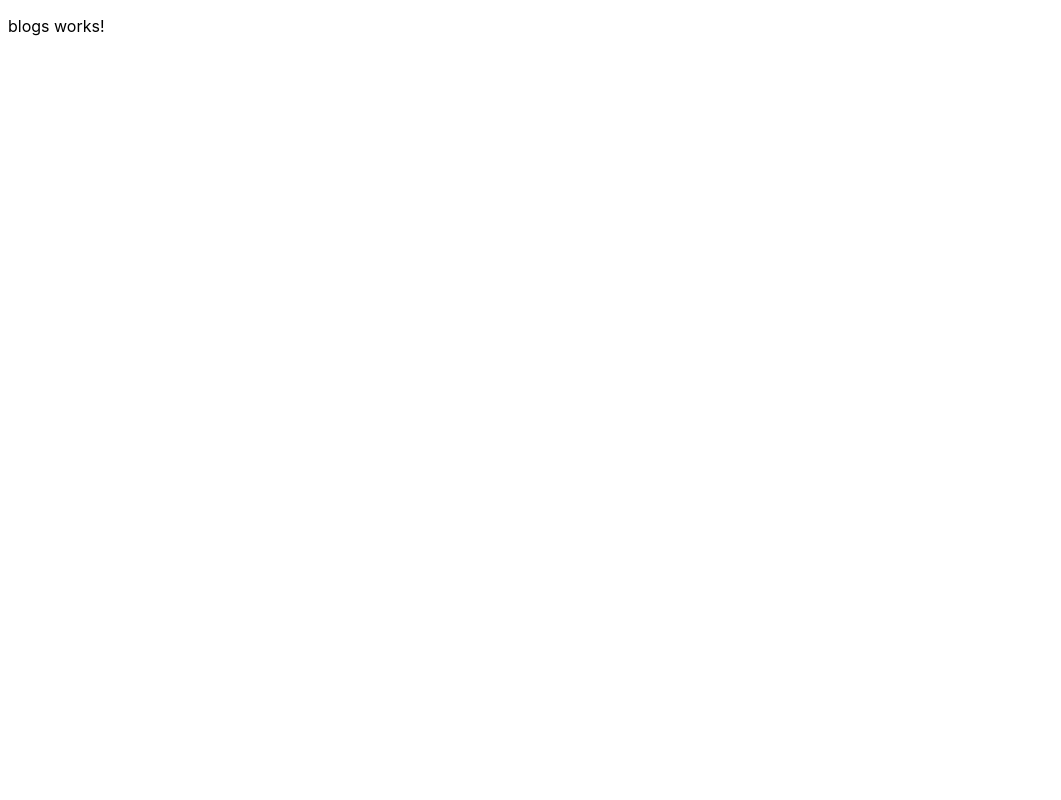
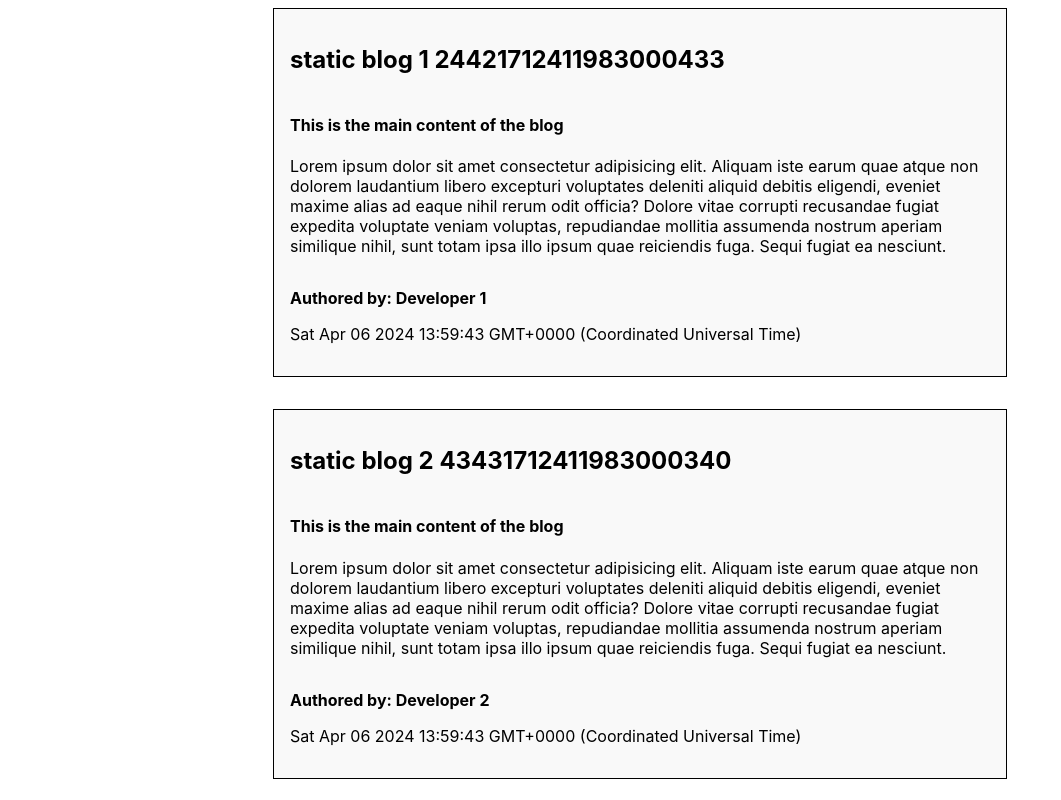
Before and after one commit to pankaj485/static-blog-angular, an Angular app: page /blogs in a window 1280 px wide. Shown: the top 800 px of the page, without its empty margins (0-1061 px from the left). Built offline with nearby package versions, Linux system fonts and the light colour scheme.

Commit message:
implement basic blog layout with static data

```diff
--- a/src/app/blogs/blogs.component.html
+++ b/src/app/blogs/blogs.component.html
@@ -1 +1,42 @@
-<p>blogs works!</p>
+<!-- <h1>Blogs</h1> -->
+
+<section id="blogsSection">
+  @for(blog of blogPosts; track blog.id){
+
+  <div
+    class="blogcard"
+    style="
+      display: flex;
+      flex-direction: column;
+      max-width: 700px;
+      margin: auto;
+      border: 1px solid black;
+      padding: 1rem;
+      margin-bottom: 2rem;
+      background-color: rgb(249, 249, 249);
+    "
+  >
+    <h2>{{ blog.title }} {{ blog.id }}</h2>
+
+    <div>
+      <h4>
+        {{ blog.description }}
+      </h4>
+
+      <p>
+        {{ blog.content }}
+      </p>
+    </div>
+
+    <div>
+      <p>
+        <b> Authored by: {{ blog.author }} </b>
+      </p>
+      <p>{{ blog.publishedDate }}</p>
+    </div>
+  </div>
+
+  }@empty {
+  <h2>No blogs found</h2>
+  }
+</section>
--- a/src/app/blogs/blogs.component.ts
+++ b/src/app/blogs/blogs.component.ts
@@ -1,12 +1,52 @@
-import { Component } from '@angular/core';
+import { Component, OnInit } from '@angular/core';
+import { BlogItem } from '../types/blog.types';
 
 @Component({
   selector: 'app-blogs',
   standalone: true,
   imports: [],
   templateUrl: './blogs.component.html',
-  styleUrl: './blogs.component.css'
+  styleUrl: './blogs.component.css',
 })
 export class BlogsComponent {
+  sampleblog: BlogItem = {
+    title: 'static blog',
+    author: 'Developer',
+    description: 'This is the main content of the blog',
+    content:
+      'Lorem ipsum dolor sit amet consectetur adipisicing elit. Aliquam iste earum quae atque non dolorem laudantium libero excepturi voluptates deleniti aliquid debitis eligendi, eveniet maxime alias ad eaque nihil rerum odit officia? Dolore vitae corrupti recusandae fugiat expedita voluptate veniam voluptas, repudiandae mollitia assumenda nostrum aperiam similique nihil, sunt totam ipsa illo ipsum quae reiciendis fuga. Sequi fugiat ea nesciunt.',
+    publishedDate: new Date(Date.now()),
+    id: String(Date.now()),
+  };
 
+  blogPosts: BlogItem[] = [];
+
+  generateBlogId() {
+    let prefix = '';
+    let suffix = '';
+    for (let i = 0; i < 4; i++) {
+      prefix += Math.floor(Math.random() * 5);
+    }
+    for (let i = 0; i < 3; i++) {
+      suffix += Math.floor(Math.random() * 5);
+    }
+    return `${prefix}${Date.now()}${suffix}`;
+  }
+
+  createData() {
+    for (let i = 0; i < 10; i++) {
+      const title = `${this.sampleblog['title']} ${i + 1}`;
+      const author = `${this.sampleblog['author']} ${i + 1}`;
+      const id = this.generateBlogId();
+      const blogData = Object.assign(
+        {},
+        { ...this.sampleblog, ...{ title, author, id } }
+      );
+      this.blogPosts.push(blogData);
+    }
+  }
+
+  ngOnInit() {
+    this.createData();
+  }
 }
```
Also changed, not shown: src/app/types/blog.types.ts (added, +10 -0 lines).
